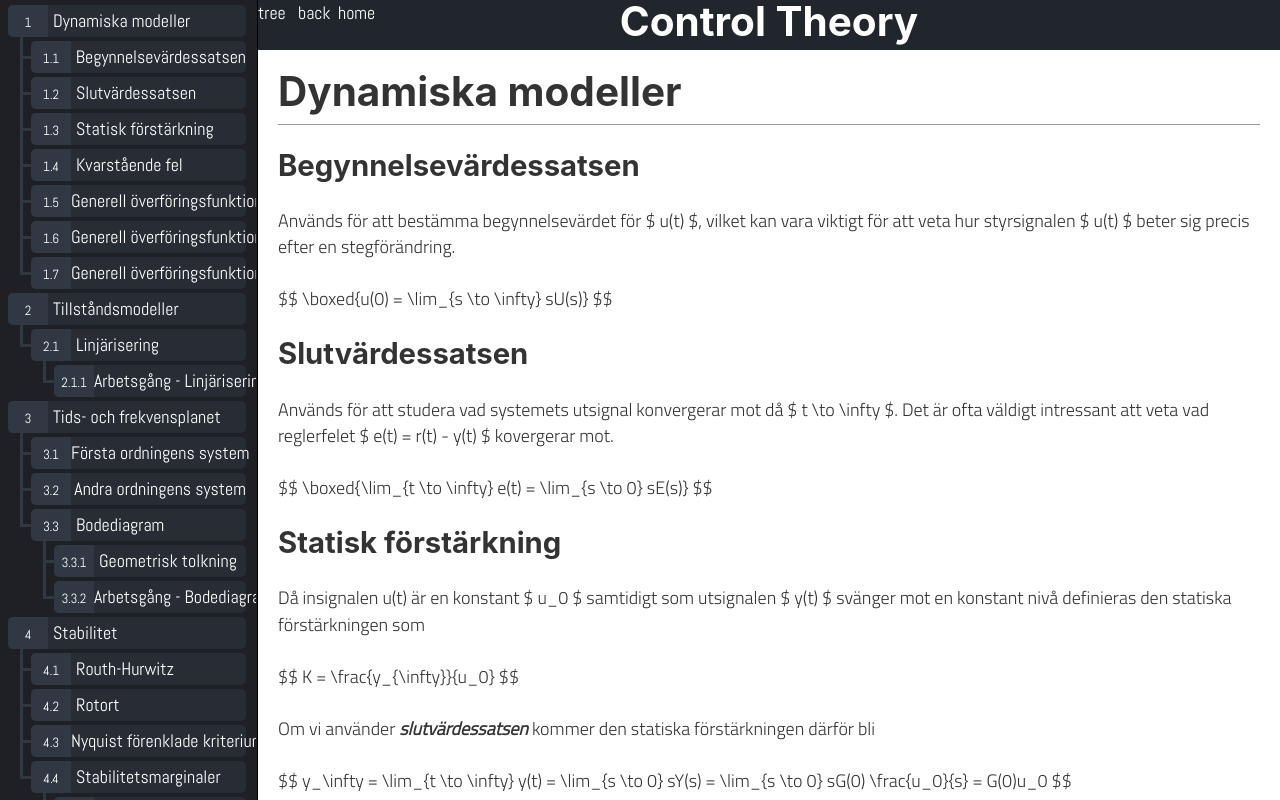
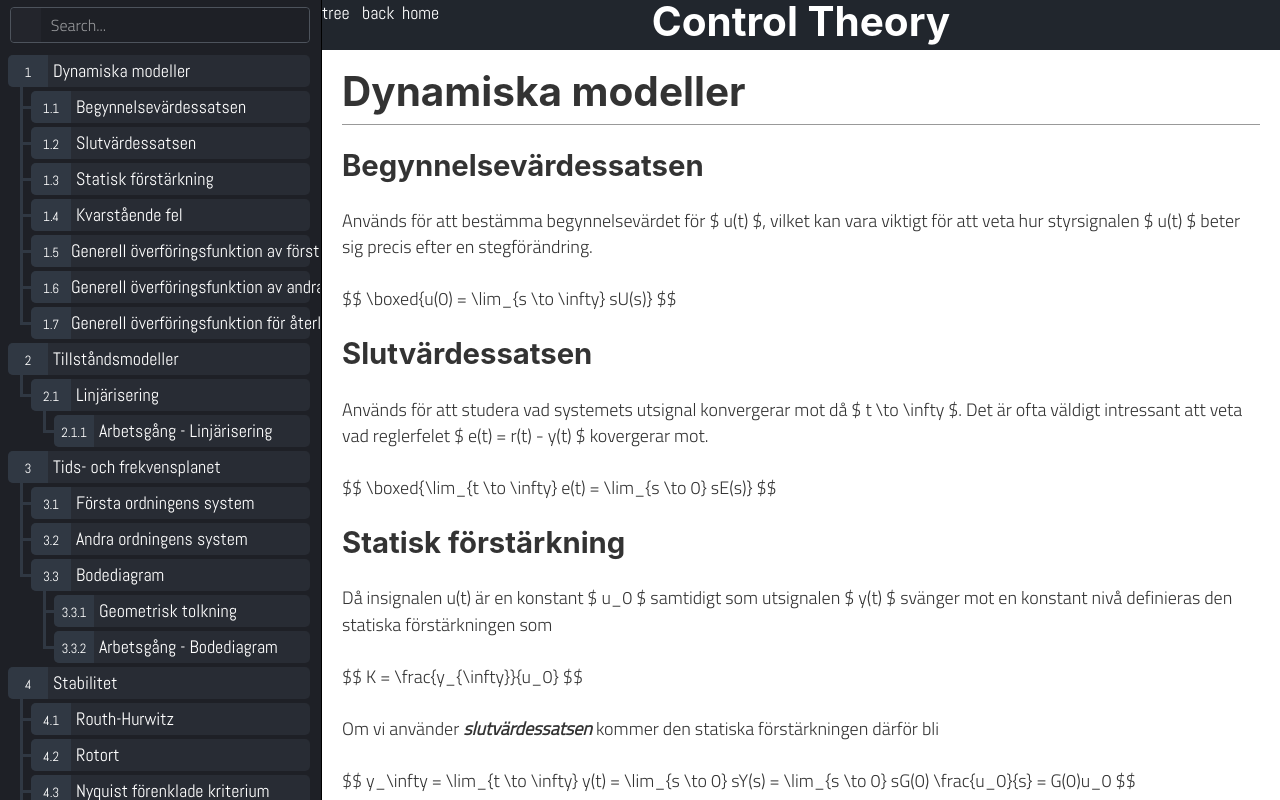
Before and after one commit to Zonotora/mindpalace, a Gatsby site: page /control-theory in a window 1280 px wide. Built offline with nearby package versions, Linux system fonts and the light colour scheme; Gatsby itself is replaced by a stand-in of ours.

Commit message:
Add search field for tree view

```diff
--- a/src/templates/template.css
+++ b/src/templates/template.css
@@ -117,13 +117,68 @@ input.search {
 .content-tree {
   position: fixed;
   left: 0px;
-  height: 100vh;
   min-width: 20%;
   width: 20%;
   background-color: #1e2026;
-  padding: 5px 10px 5px 10px;
+}
+
+.content-tree-search {
+  height: var(--header-height);
+  max-height: var(--header-height);
+  display: flex;
+  align-items: center;
+  justify-content: center;
+  padding: 0 10px 0 10px;
+}
+
+.content-tree-search-icon {
+  height: 34px;
+  width: 10%;
+  background-color: #23252c;
+  border-radius: inherit;
+  border-bottom-right-radius: 0px;
+  border-top-right-radius: 0px;
+}
+
+.content-tree-search-container {
+  width: 100%;
+
+  height: 36px;
+  margin: auto 0px;
+  border: 1px solid #4d535c;
+  background-color: #1e2026;
+  color: white;
+  border-radius: 4px;
+  display: flex;
+  align-items: center;
+  justify-content: center;
+}
+
+.content-tree-search-container:hover,
+.content-tree-search-container:focus-within {
+  border: 1px solid #6e7681;
+}
+
+.content-tree-search-container input {
+  font-size: 12pt;
+  width: 90%;
+  background-color: inherit;
+  padding-left: 10px;
+  color: white;
+  height: 34px;
+  display: inline-block;
+  border: none;
+  border-radius: inherit;
+  border-bottom-left-radius: 0px;
+  border-top-left-radius: 0px;
+  box-sizing: border-box;
+}
+
+.content-tree-container {
+  height: calc(100vh - var(--header-height));
   overflow-x: hidden;
   overflow-y: auto;
+  padding: 5px 10px 5px 10px;
 }
 
 .content-ul {
--- a/src/templates/template.js
+++ b/src/templates/template.js
@@ -105,7 +105,15 @@ const TreeHeader = ({ className = "", name, link, section, children = [] }) => (
 const ContentTree = ({ header, style }) => (
   <>
     <div className="content-tree" style={style}>
-      <ul className="content-ul">{header}</ul>
+      <div className="content-tree-search">
+        <div className="content-tree-search-container">
+          <div className="content-tree-search-icon" />
+          <input placeholder="Search..." />
+        </div>
+      </div>
+      <div className="content-tree-container">
+        <ul className="content-ul">{header}</ul>
+      </div>
     </div>
   </>
 );
@@ -134,7 +142,7 @@ const Slider = ({ setPosX, style }) => {
 
 const onTreeViewClick = (e, posX, setPosX) => {
   if (posX < 5) {
-    setPosX(20);
+    setPosX(25);
   } else {
     setPosX(0);
   }
@@ -143,7 +151,7 @@ const onTreeViewClick = (e, posX, setPosX) => {
 export default function Template({
   data, // this prop will be injected by the GraphQL query below.
 }) {
-  const [posX, setPosX] = useState(20);
+  const [posX, setPosX] = useState(25);
   const [header, setHeader] = useState([]);
   const { markdownRemark } = data; // data.markdownRemark holds your post data
   const { frontmatter, html } = markdownRemark;
```
